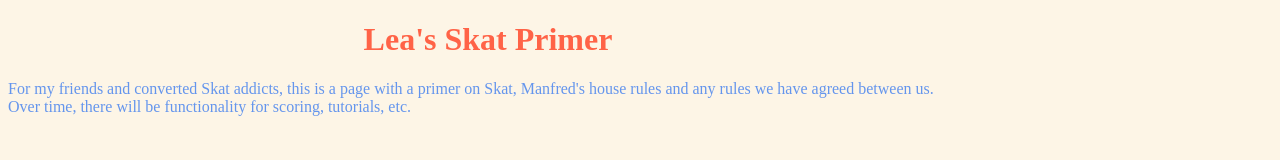
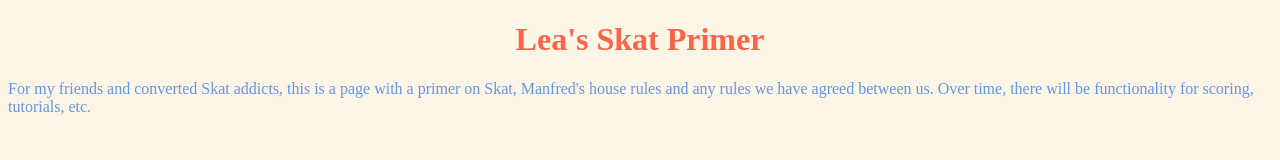
Before and after one commit to H-elloWorl-d/leas-skat-primer, a plain HTML site: page index.html in a window 1280 px wide. Drawn offline with Linux system fonts and the light colour scheme.

Commit message:
Update index.html

```diff
--- a/index.html
+++ b/index.html
@@ -8,7 +8,6 @@
         p {color:CornFlowerBlue;}
         body{background-color: OldLace;
         	text-align: justified; font-family: serif; font: Georgia;}
-	body{width: 75%; body-align: center;}
 	</style>
 </head>
 
```
